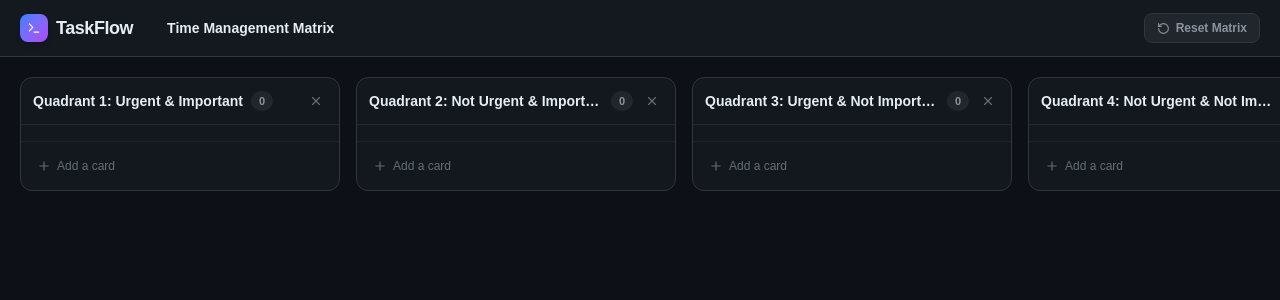
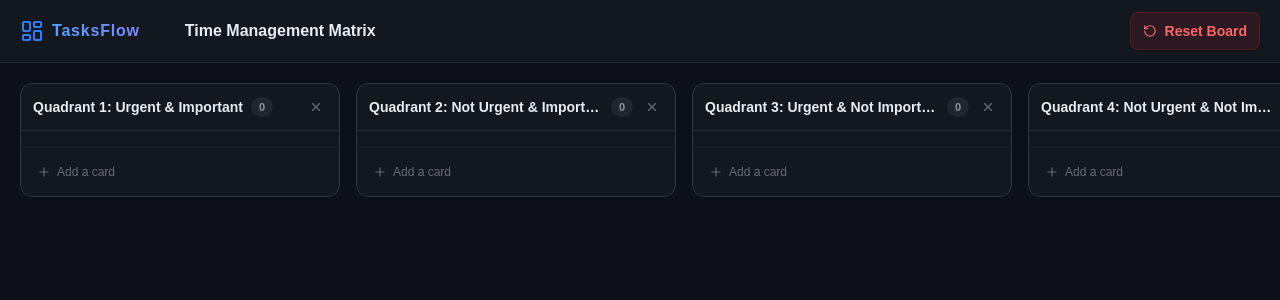
Before and after one commit to AsifHossain22/tasks-flow, a React (Vite) app: page / in a window 1280 px wide. Shown: the top 300 px of the page. Built offline with nearby package versions, Linux system fonts and the light colour scheme.

Commit message:
Updated Navbar

```diff
--- a/src/App.jsx
+++ b/src/App.jsx
@@ -1,4 +1,4 @@
-import React, { useEffect, useState } from 'react';
+import React, { useEffect, useRef, useState } from 'react';
 import initialState from './data/initialState';
 import Navbar from './components/Navbar/Navbar';
 import { DragDropContext } from '@hello-pangea/dnd';
@@ -21,6 +21,12 @@ function App() {
   const [isAddingList, setIsAddingList] = useState(false);
   const [newListTitle, setNewListTitle] = useState('');
 
+  // ClickAndDragToScroll
+  const mainScrollRef = useRef(null);
+  const isDown = useRef(false);
+  const startX = useRef(0);
+  const scrollLeft = useRef(0);
+
   // SetToLocalStorage
   useEffect(() => {
     localStorage.setItem('tasks_flow_root_data', JSON.stringify(state));
@@ -37,6 +43,53 @@ function App() {
       cancelButton:
         'border border-[#30363d] text-[#8b949e] hover:text-white transition-colors',
     },
+  };
+
+  // --- Click & Drag Scroll Event Handlers ---
+  const handleMouseDown = e => {
+    // Only drag scroll if clicking the main container background or empty spaces
+    // This prevents dragging the screen when trying to highlight text inside columns
+    if (
+      e.target.closest('button') ||
+      e.target.closest('input') ||
+      e.target.closest('form') ||
+      e.target.closest('[data-rfd-draggable-id]')
+    )
+      return;
+
+    isDown.current = true;
+    mainScrollRef.current.classList.add('cursor-grabbing');
+    mainScrollRef.current.classList.remove('cursor-grab');
+
+    // Get exact starting position relative to the element container
+    startX.current = e.pageX - mainScrollRef.current.offsetLeft;
+    scrollLeft.current = mainScrollRef.current.scrollLeft;
+  };
+
+  const handleMouseLeave = () => {
+    isDown.current = false;
+    if (mainScrollRef.current) {
+      mainScrollRef.current.classList.remove('cursor-grabbing');
+      mainScrollRef.current.classList.add('cursor-grab');
+    }
+  };
+
+  const handleMouseUp = () => {
+    isDown.current = false;
+    if (mainScrollRef.current) {
+      mainScrollRef.current.classList.remove('cursor-grabbing');
+      mainScrollRef.current.classList.add('cursor-grab');
+    }
+  };
+
+  const handleMouseMove = e => {
+    if (!isDown.current) return;
+    e.preventDefault();
+
+    const x = e.pageX - mainScrollRef.current.offsetLeft;
+    // Multiplied by 1.5 to make the scroll movement feel Snappy and Fast
+    const walk = (x - startX.current) * 1.5;
+    mainScrollRef.current.scrollLeft = scrollLeft.current - walk;
   };
 
   // UpdateBoardTitle
@@ -269,9 +322,16 @@ function App() {
       />
 
       {/* Main */}
-      <main className="p-5 flex-1 overflow-x-auto overflow-y-auto">
+      <main
+        ref={mainScrollRef}
+        onMouseDown={handleMouseDown}
+        onMouseLeave={handleMouseLeave}
+        onMouseUp={handleMouseUp}
+        onMouseMove={handleMouseMove}
+        className="p-5 flex-1 overflow-x-auto overflow-y-auto cursor-grab active:cursor-grabbing transition-colors duration-150 select-none"
+      >
         <DragDropContext onDragEnd={onDragEnd}>
-          <div className="flex gap-4 items-start max-w-full mx-auto pb-4">
+          <div className="flex gap-4 items-start max-w-full mx-auto pb-4 min-h-[calc(100vh-140px)]">
             {state.listOrder.map(listId => (
               <div key={listId} className="w-72 md:w-80 shrink-0">
                 <QuadrantColumn
--- a/src/components/Navbar/Navbar.jsx
+++ b/src/components/Navbar/Navbar.jsx
@@ -1,35 +1,69 @@
-import React from 'react';
-import { Terminal, RotateCcw } from 'lucide-react';
+import React, { useEffect, useState } from 'react';
+import { RotateCcw, LayoutDashboard } from 'lucide-react';
 
 function Navbar({ title, onTitleChange, onReset }) {
+  const [isEditing, setIsEditing] = useState(false);
+  const [inputTitle, setInputTitle] = useState(title);
+
+  useEffect(() => {
+    setInputTitle(title);
+  }, [title]);
+
+  const handleSubmit = e => {
+    e.preventDefault();
+
+    if (inputTitle.trim()) {
+      onTitleChange(inputTitle.trim());
+    }
+    setIsEditing(false);
+  };
   return (
-    <nav className="flex items-center justify-between border-b border-(--border) bg-(--bg2)/90 px-5 py-3 backdrop-blur-md sticky top-0 z-40">
-      <div className="flex items-center gap-3">
-        <div
-          className="flex items-center gap-2 cursor-pointer"
-          onClick={onReset}
-        >
-          <div className="w-7 h-7 rounded-lg bg-linear-to-br from-blue-500 to-purple-500 flex items-center justify-center text-white font-bold shadow-md">
-            <Terminal size={14} />
-          </div>
-          <span className="font-extrabold text-lg select-none tracking-tight">
-            TaskFlow
+    <nav className="bg-(--bg2)/80 backdrop-blur-md border-b border-(--border)/60 px-5 py-3 flex items-center justify-between transition-all duration-150">
+      <div className="flex items-center gap-4">
+        {/* LogoAndBrandName */}
+        <div className="flex items-center gap-2 shrink-0">
+          <LayoutDashboard className="text-blue-500 w-5 h-5 md:w-6 md:h-6" />
+          <span className="font-black tracking-wider text-sm md:text-base bg-linear-to-r from-blue-400 to-indigo-400 bg-clip-text text-transparent">
+            TasksFlow
           </span>
         </div>
-        <div className="w-pz h-5 bg-(--border)" />
+
+        {/* DynamicBoardTitleInput */}
+        <div className="hidden md:flex items-center max-w-md mx-4 flex-1 justify-center">
+          {isEditing ? (
+            <form onSubmit={handleSubmit} className="w-full max-w-xs">
               <input
-          className="bg-transparent border-2 border-transparent focus:border-blue-500 focus:bg-(--bg3) rounded-md text-sm font-semibold px-2 py-1 outline-none transition-all w-48 md:w-64"
-          value={title}
-          onChange={e => onTitleChange(e.target.value)}
+                type="text"
+                value={inputTitle}
+                onChange={e => setInputTitle(e.target.value)}
+                onBlur={handleSubmit}
+                className="w-full bg-[#1a2332] border border-blue-500 rounded-lg text-sm px-3 py-1.5 text-(--text1) font-bold outline-none text-center"
+                autoFocus
               />
+            </form>
+          ) : (
+            <h1
+              onClick={() => setIsEditing(true)}
+              className="text-sm md:text-base font-bold text-(--text1) border border-transparent hover:border-(--border) hover:bg-white/5 px-3 py-1.5 rounded-lg transition-all cursor-pointer truncate select-none max-w-xs"
+              title="Click to rename board"
+            >
+              {title}
+            </h1>
+          )}
+        </div>
       </div>
 
+      {/* ResetButton */}
+      <div className="flex items-center gap-2 shrink-0">
         <button
           onClick={onReset}
-        className="flex items-center gap-1.5 text-xs font-semibold text-(--text2) hover:text-red-400 bg-(--bg4) hover:bg-red-500/10 px-3 py-1.5 rounded-lg border border-(--border) transition-all duration-300 cursor-pointer"
+          className="flex items-center gap-2 bg-red-500/10 hover:bg-red-500 text-red-400 hover:text-white font-semibold text-xs md:text-sm px-3 py-1.5 md:py-2 rounded-lg transition-all cursor-pointer shadow-sm border border-red-500/20 hover:border-transparent"
+          title="Reset Matrix Data"
         >
-        <RotateCcw size={13} /> Reset Matrix
+          <RotateCcw size={14} className="animate-hover" />
+          <span className="hidden sm:inline">Reset Board</span>
         </button>
+      </div>
     </nav>
   );
 }
```
Lines whose indentation alone changed are shown as unchanged.
